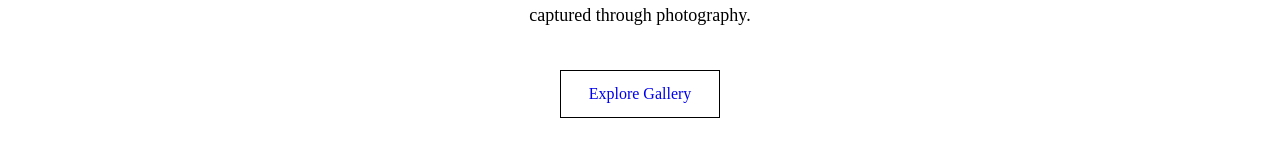
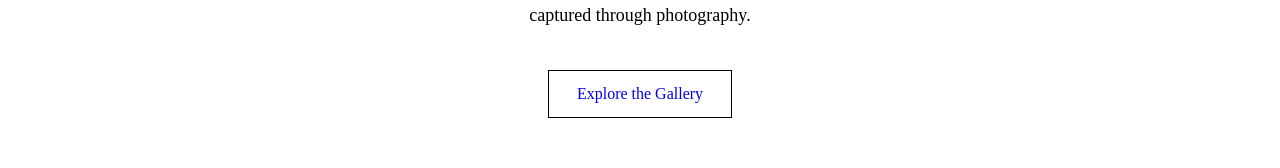
Before and after one commit to crmushy7/vprophotogallery, a React (Vite) app: page / in a window 1280 px wide. Shown: the part 529-697 px from the top of the page. Built offline with nearby package versions, Linux system fonts and the light colour scheme; no server answers.

Commit message:
Connect frontend to api 3

```diff
--- a/src/pages/Home.jsx
+++ b/src/pages/Home.jsx
@@ -21,7 +21,7 @@ function Home() {
           </p>
 
           <Link to="/gallery" className="hero-button">
-            Explore Gallery
+            Explore the Gallery
           </Link>
         </div>
       </section>
```
